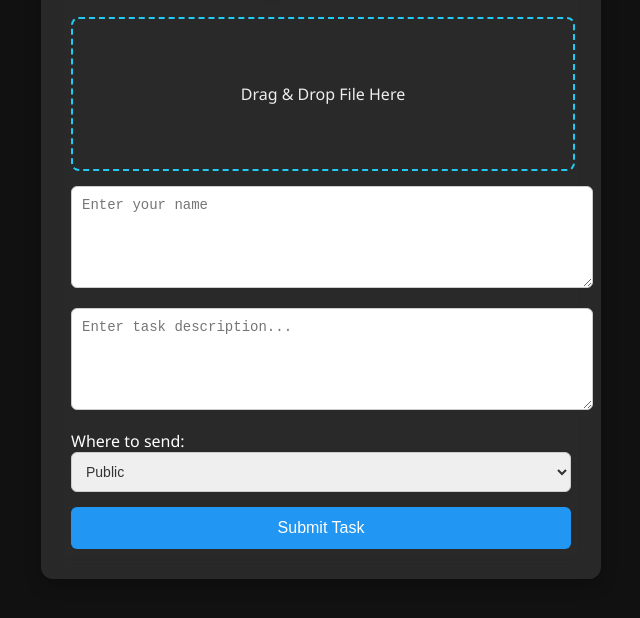
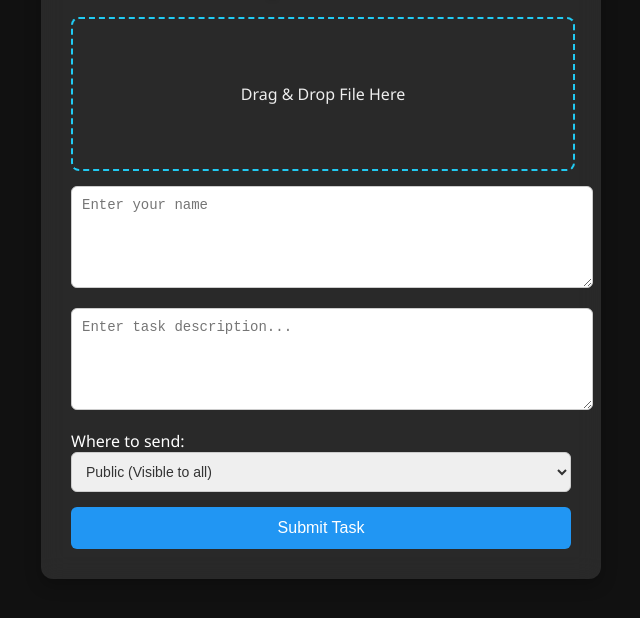
Before and after one commit to kentprades/SharedTask, a website: page task.html in a window 1280 px wide. Shown: the part 86-704 px from the top of the page, without its empty margins (319-959 px from the left). Drawn offline with Linux system fonts and the light colour scheme.

```diff
--- a/task.html
+++ b/task.html
@@ -115,8 +115,8 @@
     <textarea id="desc" placeholder="Enter task description..."></textarea>
     <label for="sendTo">Where to send:</label>
     <select id="sendTo">
-      <option value="public">Public</option>
-      <option value="zei">Zei</option>
+      <option value="public">Public (Visible to all)</option>
+      <option value="zei">Zei (Visible to Zei only)</option>
     </select>
     <button onclick="submitTask()">Submit Task</button>
   </div>
```
